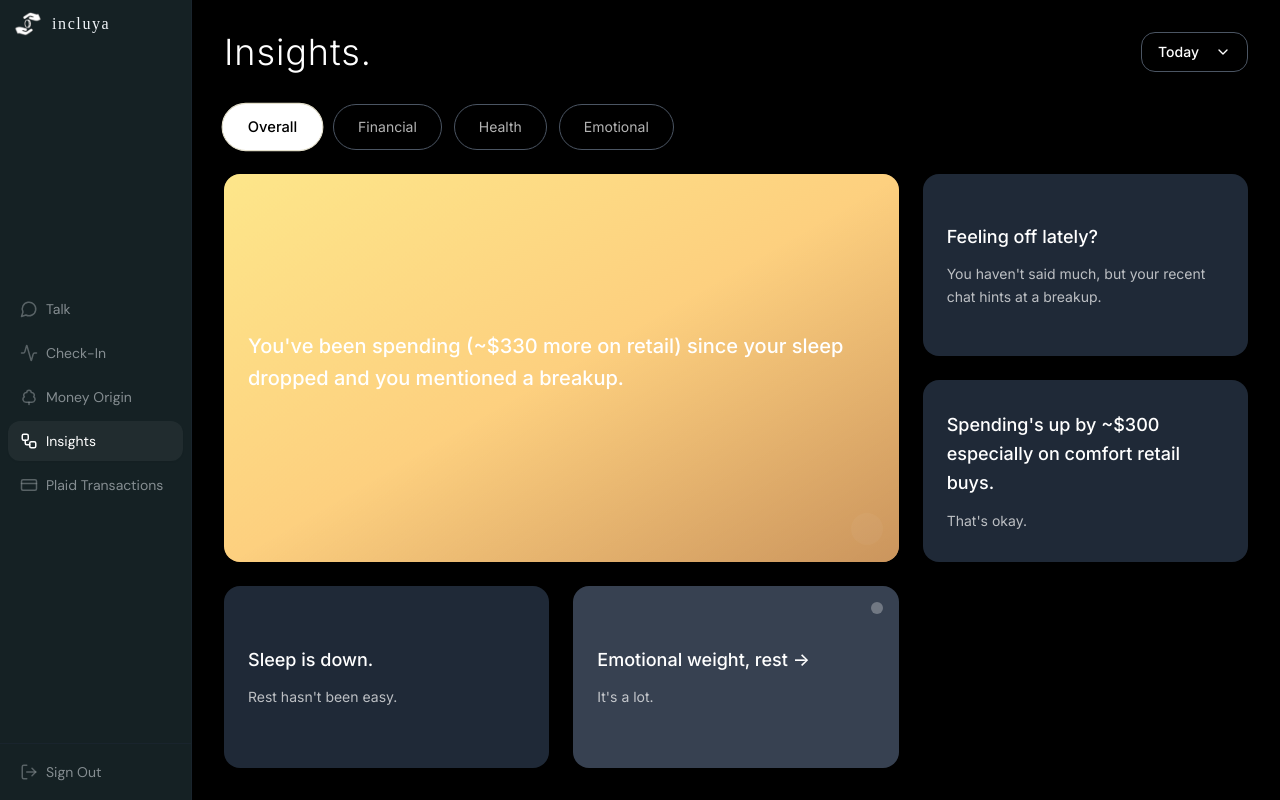
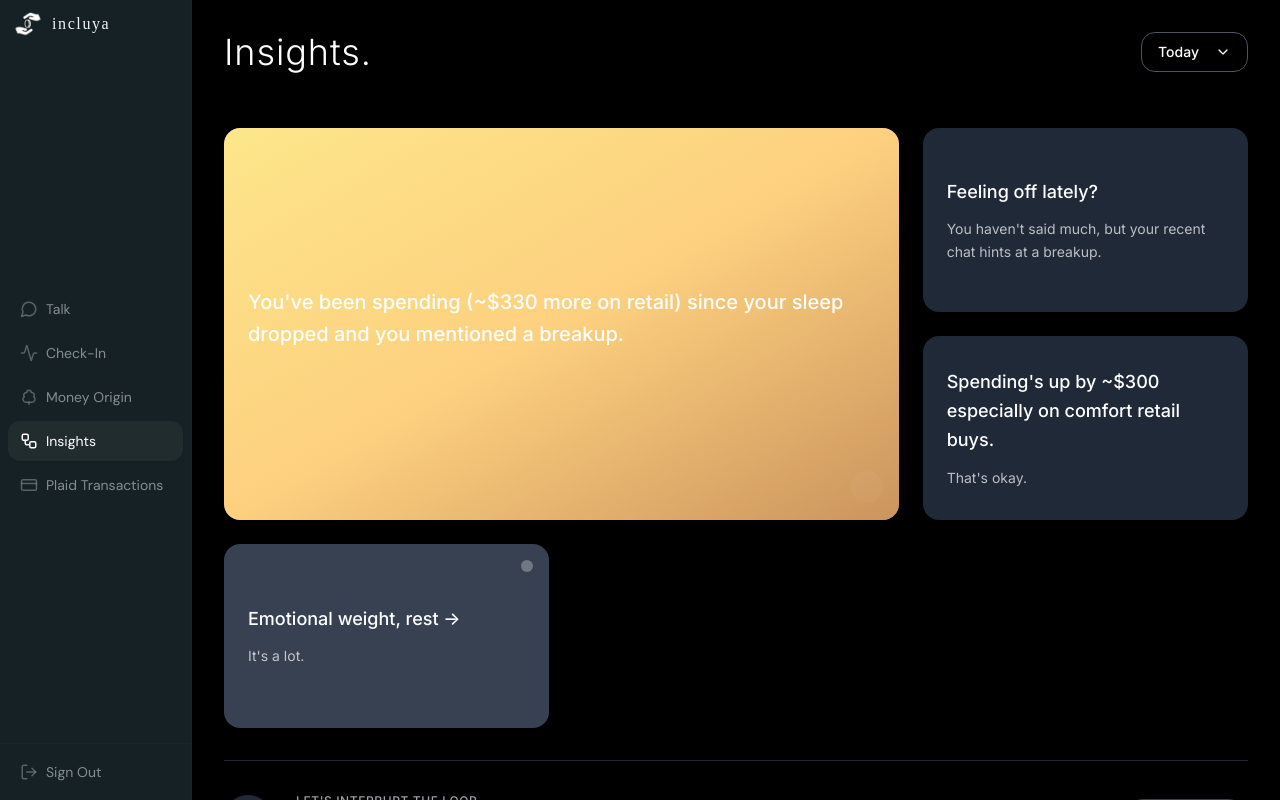
Before and after one commit to Rohan1028/plaid-test-with-latest-insights, a React (Vite) app: page /insights in a window 1280 px wide. Built offline with nearby package versions, Linux system fonts and the light colour scheme.

Commit message:
Remove insight filter buttons
Remove the tab buttons (Overall, Financial, Health, Emotional) from the Insights page and ensure only 4 cards are displayed. The rest of the navigation and header should remain unchanged.

```diff
--- a/src/pages/InsightsPage.tsx
+++ b/src/pages/InsightsPage.tsx
@@ -1,15 +1,11 @@
 
-import React, { useState } from 'react';
+import React from 'react';
 import ChatSidebar from '@/components/ChatSidebar';
 import { Button } from '@/components/ui/button';
 import { Card, CardContent } from '@/components/ui/card';
 import { ChevronDown, Leaf } from 'lucide-react';
 
 const InsightsPage = () => {
-  const [activeTab, setActiveTab] = useState('Overall');
-
-  const tabs = ['Overall', 'Financial', 'Health', 'Emotional'];
-
   const insights = [
     {
       id: 1,
@@ -37,14 +33,6 @@ const InsightsPage = () => {
     },
     {
       id: 4,
-      type: 'sleep-status',
-      title: 'Sleep is down.',
-      subtitle: 'Rest hasn\'t been easy.',
-      bgColor: 'bg-gray-800',
-      span: 'col-span-1 row-span-1'
-    },
-    {
-      id: 5,
       type: 'emotional-weight',
       title: 'Emotional weight, rest →',
       subtitle: "It's a lot.",
@@ -76,23 +64,6 @@ const InsightsPage = () => {
             </div>
           </div>
 
-          {/* Filter Tabs */}
-          <div className="flex gap-3">
-            {tabs.map((tab, index) => (
-              <button
-                key={tab}
-                onClick={() => setActiveTab(tab)}
-                className={`px-6 py-3 rounded-full text-sm transition-all duration-300 border transform hover:scale-105 ${
-                  activeTab === tab
-                    ? 'bg-white text-black font-medium shadow-lg scale-105'
-                    : 'bg-transparent text-white/70 hover:text-white border-gray-600 hover:border-gray-500 hover:bg-white/5'
-                }`}
-                style={{ animationDelay: `${index * 0.1}s` }}
-              >
-                {tab}
-              </button>
-            ))}
-          </div>
         </div>
 
         {/* Insights Grid */}
```
